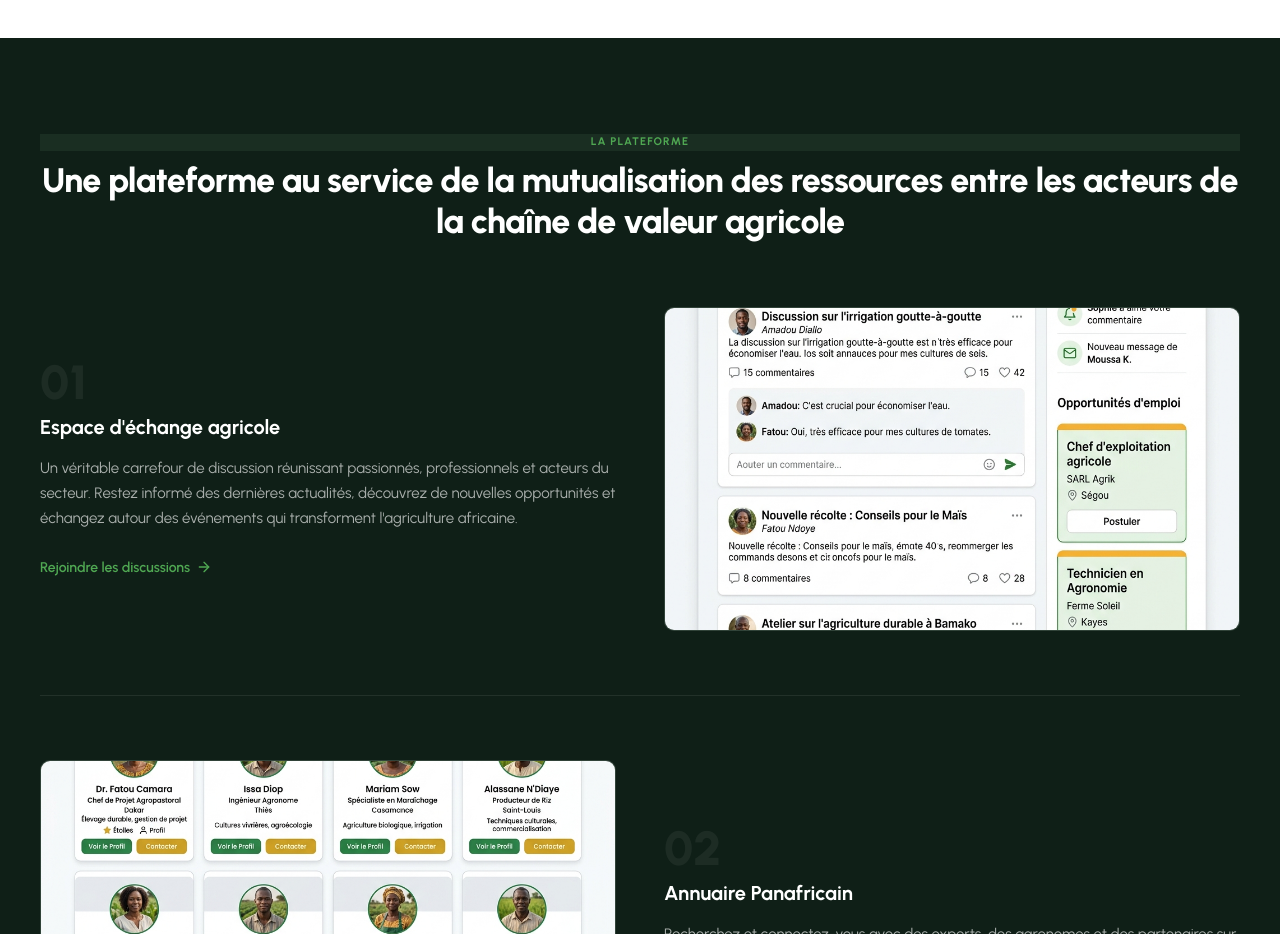
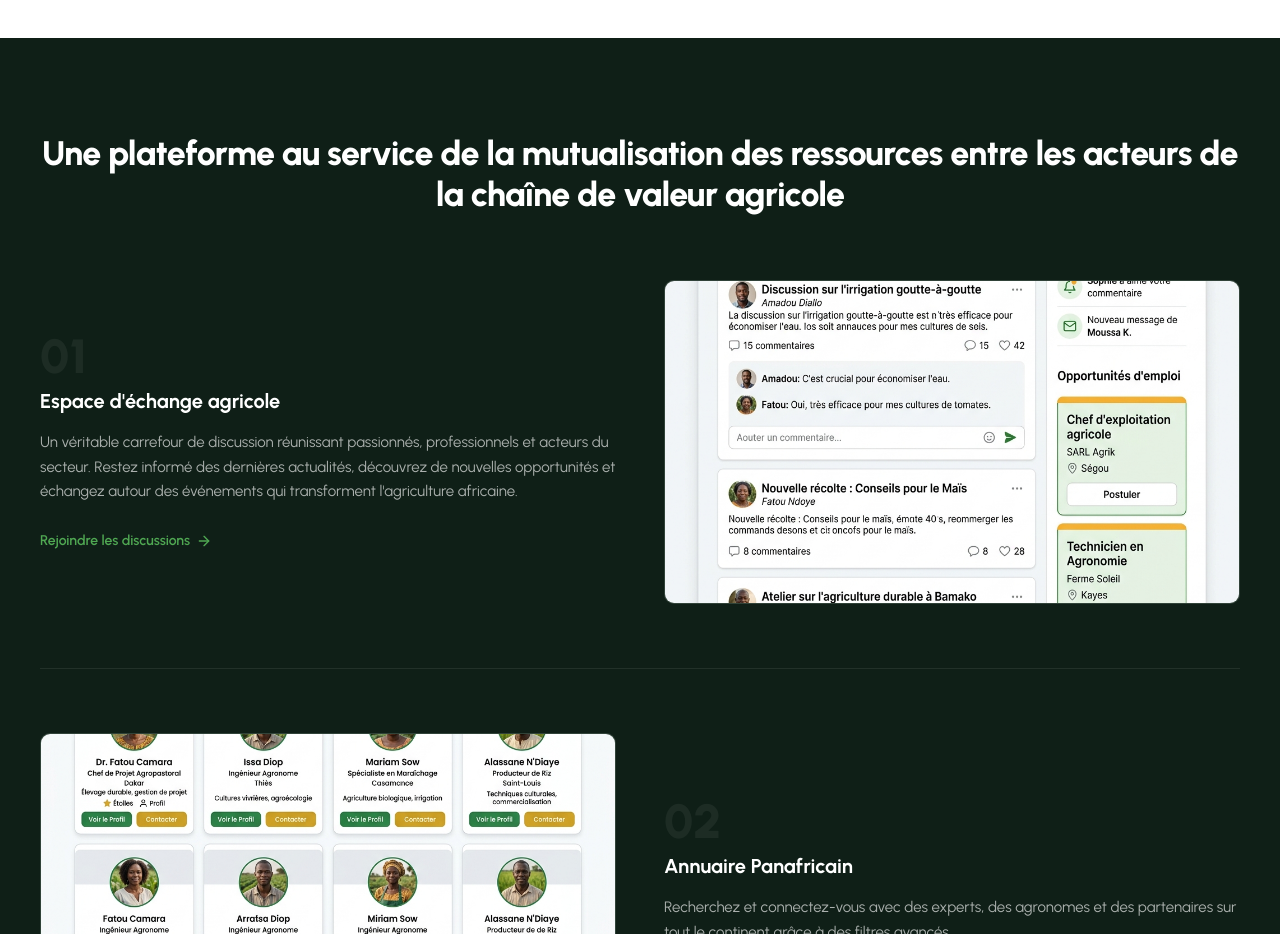
Before and after one commit to remyagaguy-lab/agrolide, a Next.js app in the folder agrolide/: page / in a window 1280 px wide. Shown: the part 2620-3554 px from the top of the page. Built offline with nearby package versions, Linux system fonts and the light colour scheme.

Commit message:
Remove La Plateforme green band SectionLabel

```diff
--- a/agrolide/src/app/(public)/page.tsx
+++ b/agrolide/src/app/(public)/page.tsx
@@ -366,7 +366,6 @@ export default function HomePage() {
         <div className="container">
           {/* Header */}
           <div className="text-center mb-16">
-            <SectionLabel className="mx-auto flex justify-center text-center !bg-[#1a2e22] !text-[#50a853] !border-[rgba(80,168,83,0.2)]">La plateforme</SectionLabel>
             <h2 className="text-h2 text-white">
               Une plateforme au service de la mutualisation des ressources entre les acteurs de la chaîne de valeur agricole
             </h2>
```
